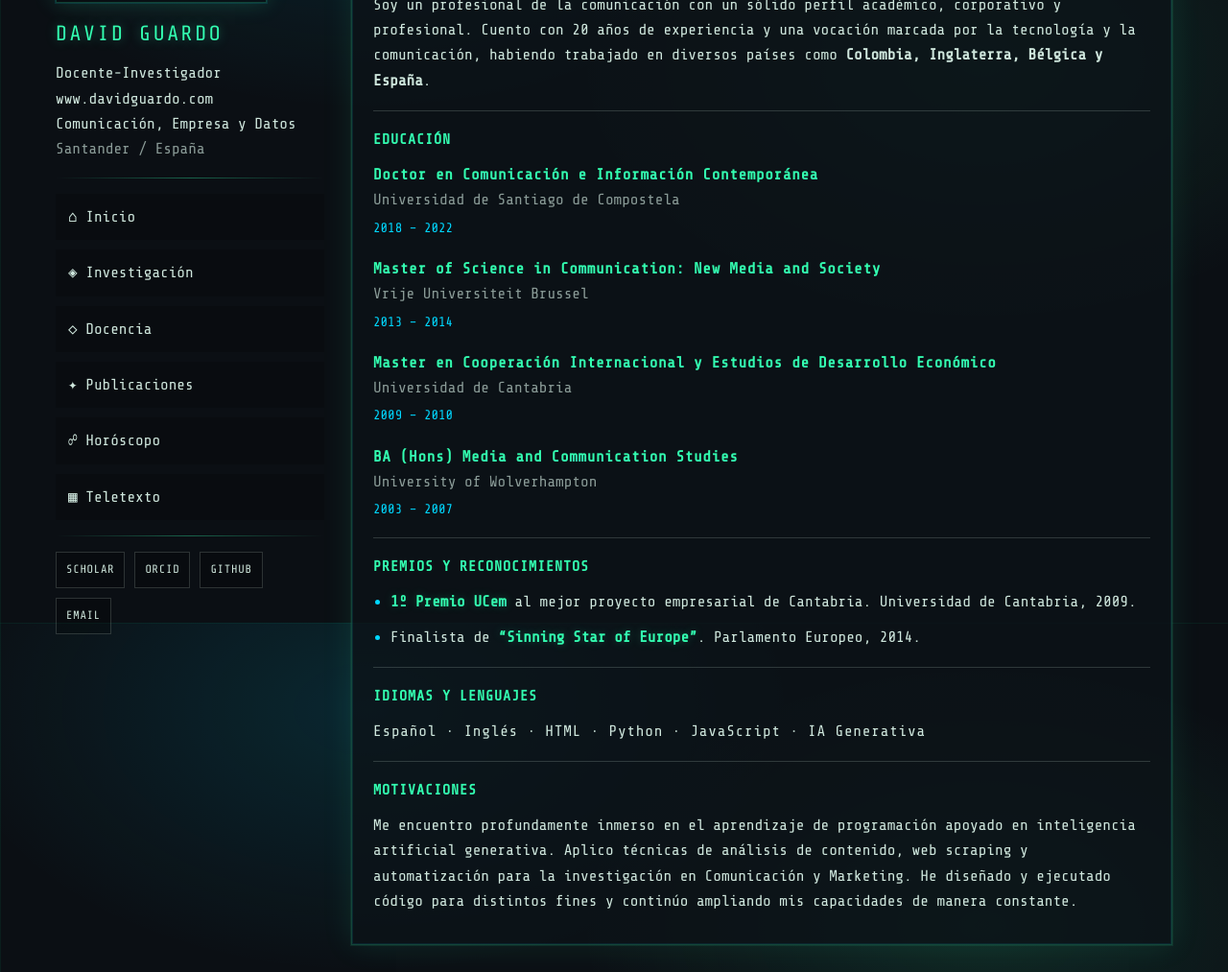
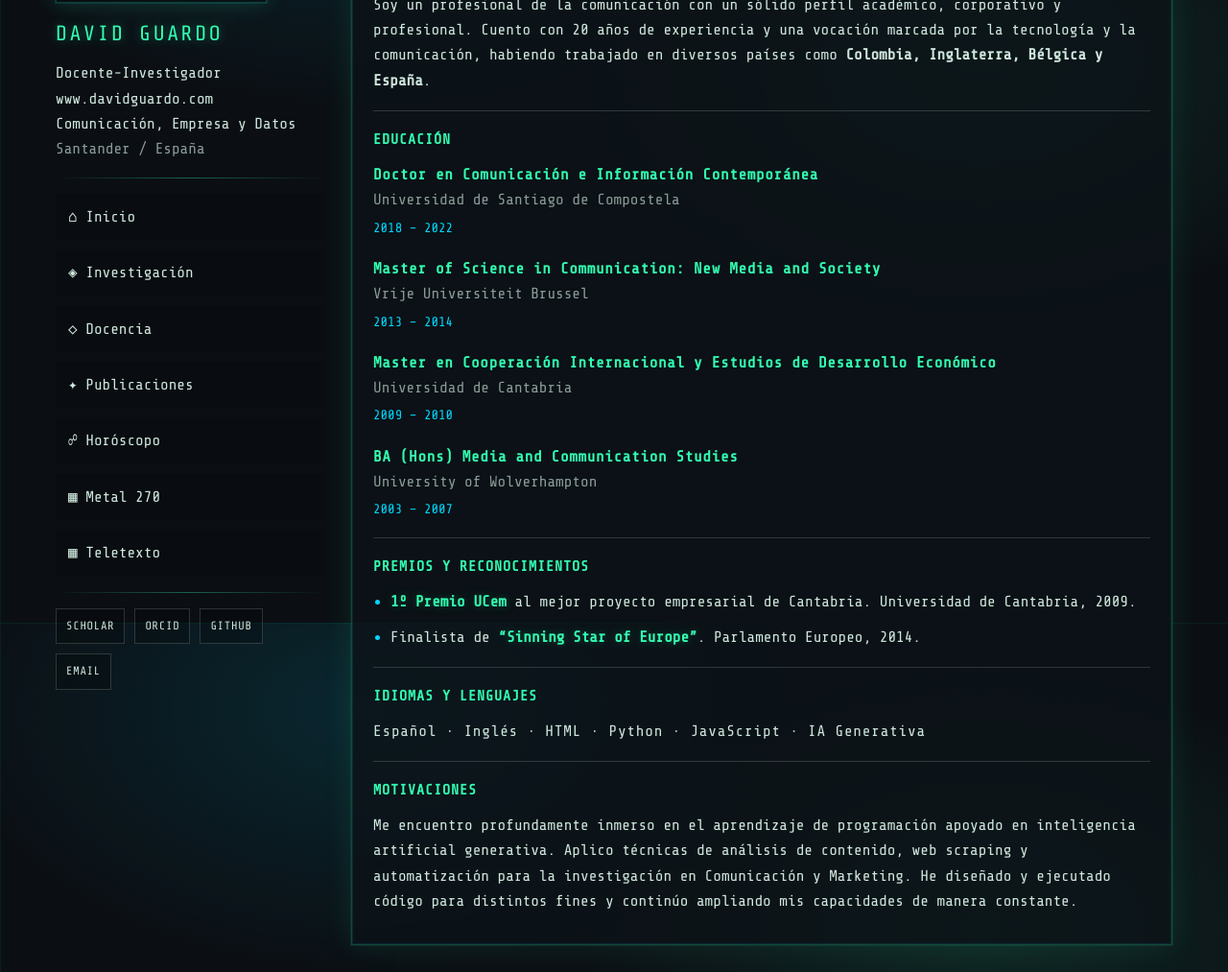
Before and after one commit to guardovich/guardovich.github.io, a Jekyll site: the page built from index.md, in a window 1280 px wide, cut to the strip 251-1264 px from the top of the page. Shown: the whole strip at 96% size. Built offline with Jekyll 4.4.1, drawn with Linux system fonts in a browser that asks for light colours.

Commit message:
Update default.html

```diff
--- a/_layouts/default.html
+++ b/_layouts/default.html
@@ -53,6 +53,9 @@
         <a class="menu-item {% if page.url contains 'horoscopo' %}active{% endif %}"
    href="{{ '/horoscopo.html' | relative_url }}">☍ Horóscopo</a>
 
+        <a class="menu-item {% if page.url contains 'metal-teletexto' %}active{% endif %}"
+   href="{{ '/metal-teletexto.html' | relative_url }}">▦ Metal 270</a>
+
         <!-- NUEVO ENLACE TELETTEXTO -->
         <a class="menu-item {% if page.url contains 'teletexto' %}active{% endif %}"
            href="{{ '/teletexto.html' | relative_url }}">▦ Teletexto</a>
```
